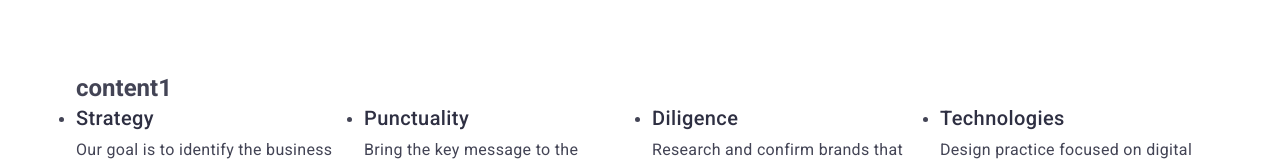
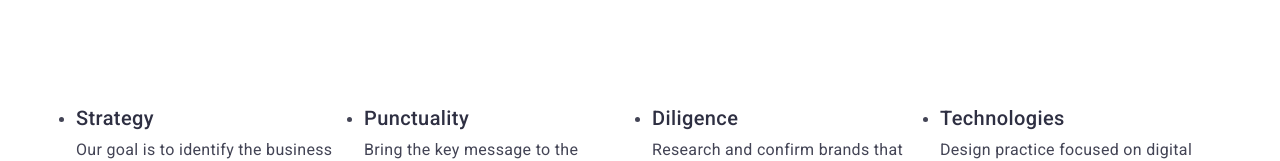
Before and after one commit to Ivancoder1488/goit-markup-hw-03, a plain HTML site: page index.html in a window 1280 px wide. Shown: the part 627-788 px from the top of the page. Drawn offline with nearby package versions, Linux system fonts and the light colour scheme.

Commit message:
Update index.html

```diff
--- a/index.html
+++ b/index.html
@@ -50,7 +50,7 @@
 
         <section class="section-two">
             <div class="container">
-            <h2 pattern="visually-hidden">content1</h2>
+            <h2 class="visually-hidden">content1</h2>
             <ul class="list-tech" >
                 <li class="item-tech">
                     <h3 class="li-feature-tittle">Strategy</h3>
```
